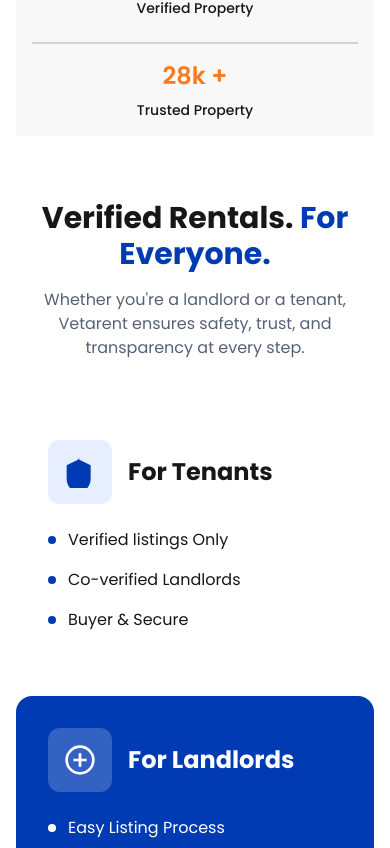
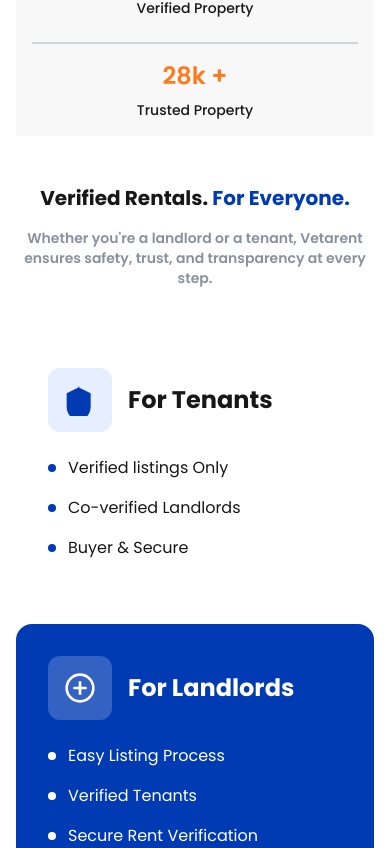
Before and after one commit to abeebridwan/trust_rent_ng, a Next.js app: page / in a window 390 px wide. Shown: the part 1276-2124 px from the top of the page. Built offline with nearby package versions, Linux system fonts and the light colour scheme.

Commit message:
Homepage: value proposition ongoing Desktop and mobile

```diff
--- a/package.json
+++ b/package.json
@@ -58,7 +58,8 @@
     "tailwind-merge": "^2.6.0",
     "tailwindcss-animate": "^1.0.7",
     "vaul": "^1.1.2",
-    "zod": "^3.25.76"
+    "zod": "^3.25.76",
+    "zustand": "^5.0.8"
   },
   "devDependencies": {
     "@eslint/eslintrc": "^3",
--- a/src/components/HeroSection.tsx
+++ b/src/components/HeroSection.tsx
@@ -1,6 +1,6 @@
 "use client"
 
-import { useState } from "react";
+import { useStore } from "@/lib/store";
 import { Button } from "@/components/ui/button";
 import { Input } from "@/components/ui/input";
 import { Select, SelectContent, SelectItem, SelectTrigger, SelectValue } from "@/components/ui/select";
@@ -9,8 +9,7 @@ import network from "@/assets/Images/network.png";
 import Image from "next/image";
 
 const HeroSection = () => {
-  const [propertyType, setPropertyType] = useState("");
-  const [priceRange, setPriceRange] = useState("");
+  const { propertyType, priceRange, setPropertyType, setPriceRange } = useStore();
 
   return (
     <section className="relative bg-background-accent py-8 md:py-16 lg:py-24">
--- a/src/components/ValueProposition.tsx
+++ b/src/components/ValueProposition.tsx
@@ -1,12 +1,13 @@
 const ValueProposition = () => {
   return (
-    <section className="bg-background py-16">
+    <section className="bg-background py-12 md:py-16">
       <div className="container mx-auto px-4">
         <div className="text-center mb-12">
-          <h2 className="text-3xl lg:text-4xl font-bold text-foreground mb-4">
+          <h2 className="text-xl sm:text-3xl md:text-4xl lg:text-[2.5rem] font-bold text-foreground mb-4 whitespace-nowrap">
             Verified Rentals. <span className="text-vetarent-blue">For Everyone.</span>
           </h2>
-          <p className="text-muted-foreground max-w-2xl mx-auto">
+
+          <p className="text-muted-foreground/70 text-sm md:text-lg max-w-2xl font-semibold mx-auto">
             Whether you're a landlord or a tenant, Vetarent ensures safety,
             trust, and transparency at every step.
           </p>
--- /dev/null
+++ b/src/lib/store.ts
@@ -0,0 +1,15 @@
+import { create } from 'zustand';
+
+interface StoreState {
+  propertyType: string;
+  priceRange: string;
+  setPropertyType: (propertyType: string) => void;
+  setPriceRange: (priceRange: string) => void;
+}
+
+export const useStore = create<StoreState>((set) => ({
+  propertyType: "",
+  priceRange: "",
+  setPropertyType: (propertyType) => set({ propertyType }),
+  setPriceRange: (priceRange) => set({ priceRange }),
+}));
```
Also changed, not shown: 2 other files (tests, documents, lock files or other folders).
